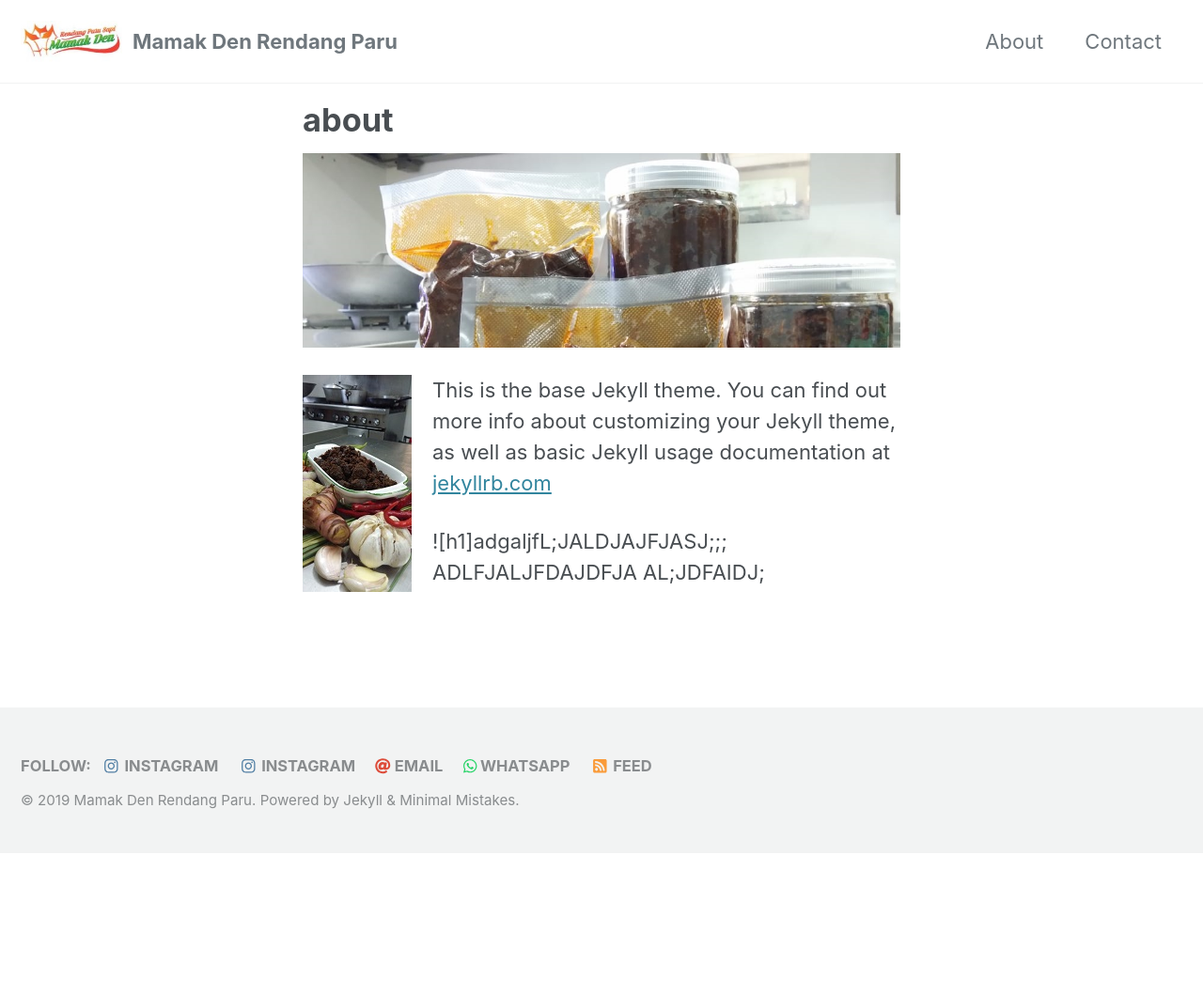
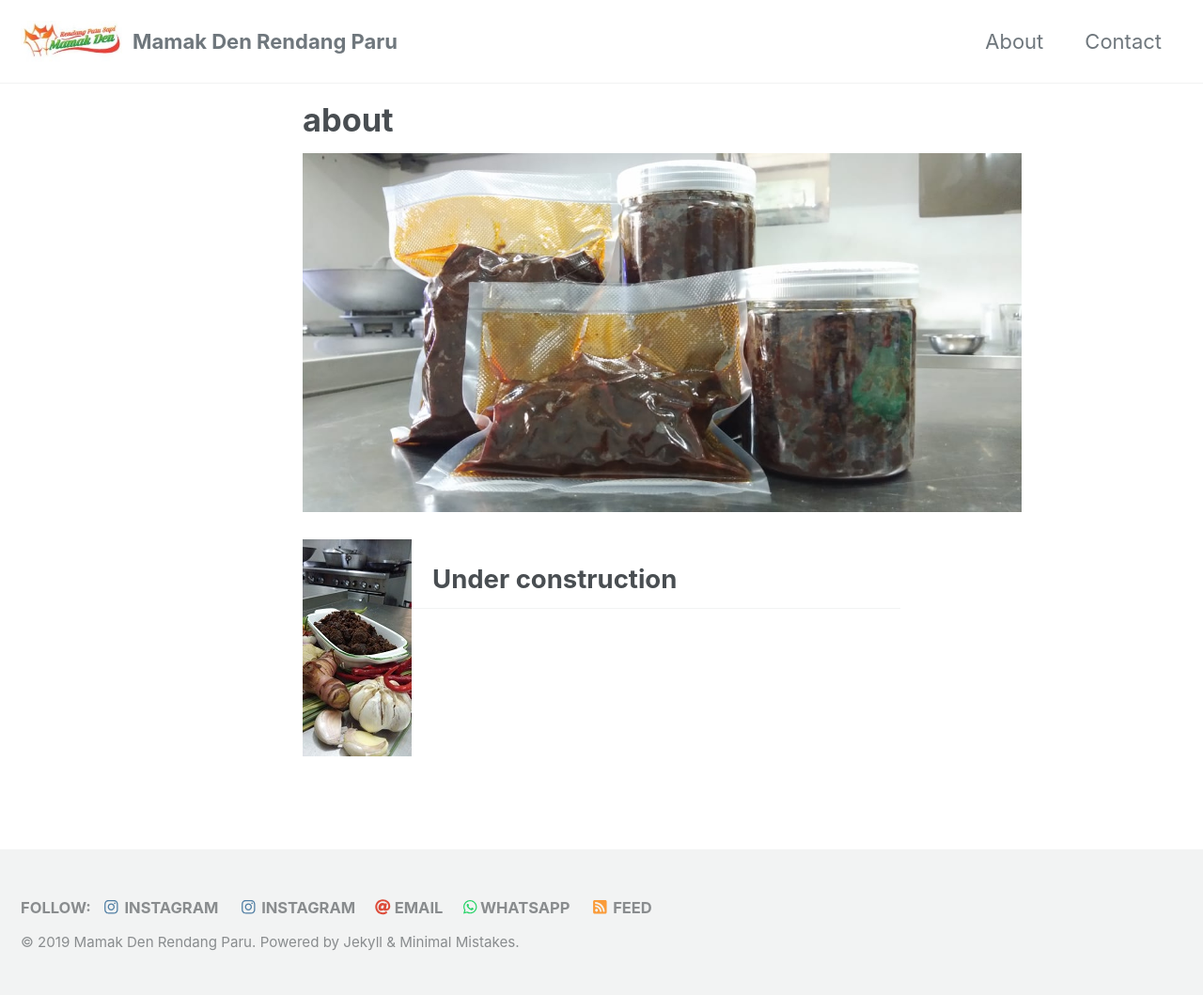
Before and after one commit to mamakden/mamakden.github.io, a Jekyll site: the page built from _pages/contact.md, in a window 1280 px wide. Shown: the whole page at 94% size. Built offline with Jekyll 4.4.1, drawn with Linux system fonts in a browser that asks for light colours; cached includes are drawn as plain includes; before the commit the page ends 908 px from its top, so only the background shows below that.

Commit message:
edit about and contact

```diff
--- a/_pages/contact.md
+++ b/_pages/contact.md
@@ -7,10 +7,8 @@ permalink: /contact/
 header:
     #image: "/images/container-panoramic.1.jpg"
 ---
-![full](/images/container-panoramic.1.jpg){: .full}
+![full](/images/container-panoramic.jpg)
+{: .full}
+![image-left](/images/rendang-horizonal-1.jpg){: .align-left}
 
-![image-left](/images/rendang-horizonal-1.jpg){: .align-left}This is the base Jekyll theme. You can find out more info about customizing your Jekyll theme, as well as basic Jekyll usage documentation at [jekyllrb.com](https://jekyllrb.com/)
-
-![h1]adgaljfL;JALDJAJFJASJ;;;
-ADLFJALJFDAJDFJA
-AL;JDFAIDJ;
+## Under construction
```
Also changed, not shown: _pages/about.md (+2 -0 lines).
